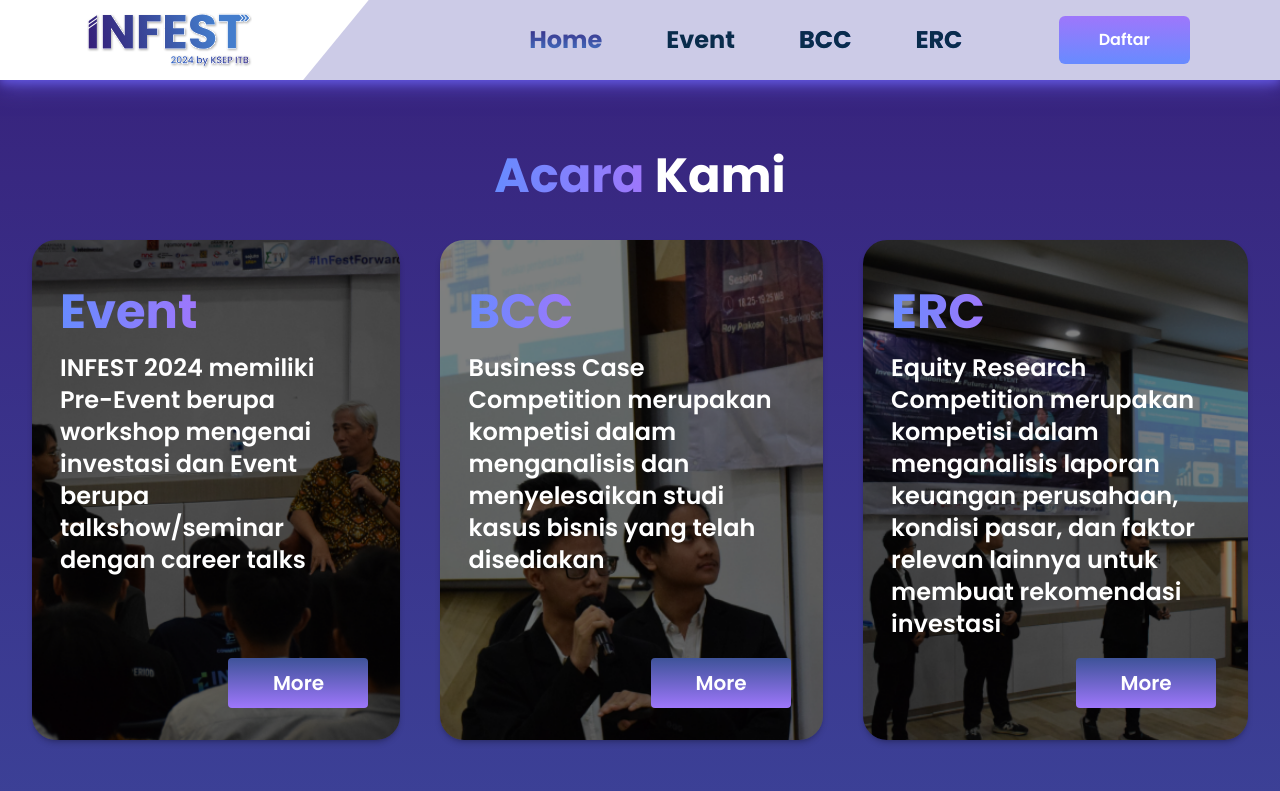
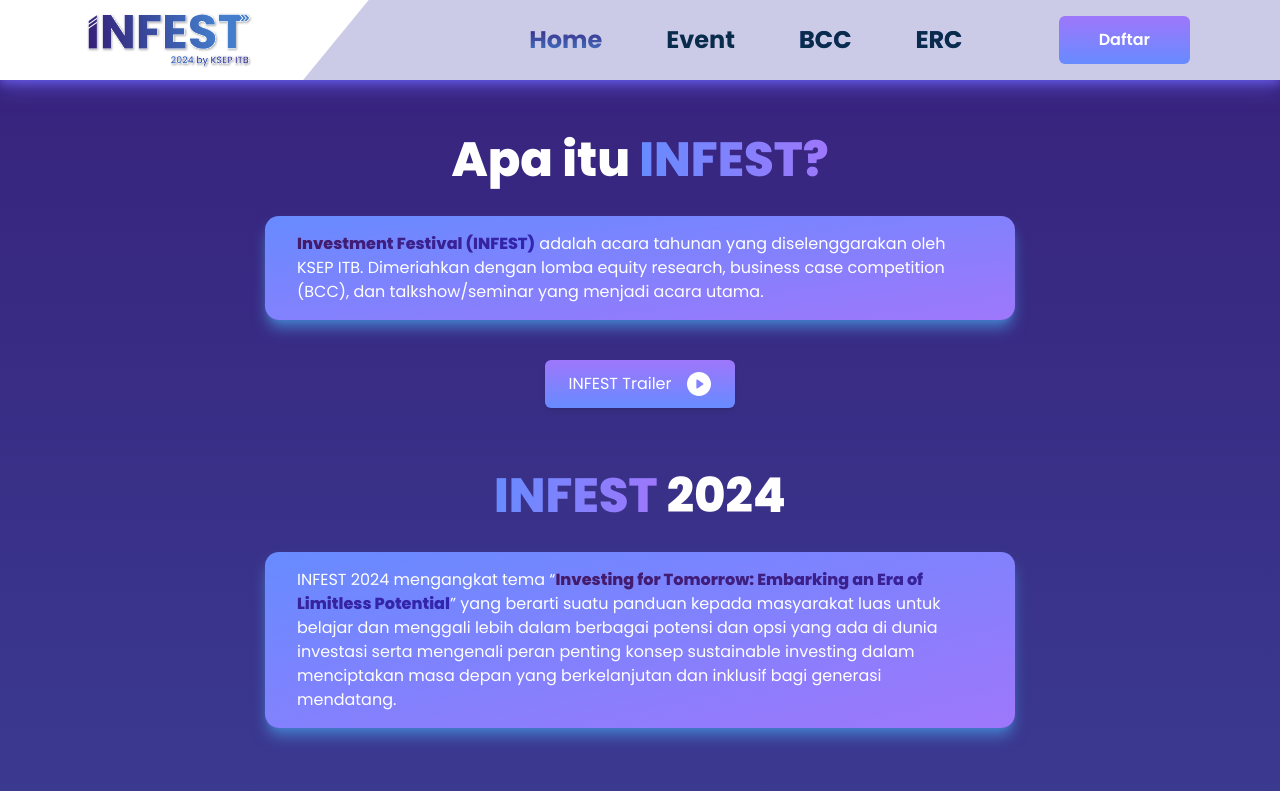
Before and after one commit to farrelathalla/INFEST-2024, a Next.js app: page / in a window 1280 px wide. Shown: the top 791 px of the page. Built offline with nearby package versions, Linux system fonts and the light colour scheme.

Commit message:
feat: finish home page

```diff
--- a/app/page.js
+++ b/app/page.js
@@ -1,12 +1,18 @@
 import AcaraKami from "@/components/acarakami/AcaraKami";
 import TimeLineHome from "@/components/timeline-home/TimeLineHome";
 import FAQHome from "@/components/home/FAQHome";
+import WhatIsInfest from "@/components/home/WhatIsInfest";
+import Infest2024 from "@/components/home/Infest2024";
 
 export default function Home() {
   return (
     <main className="wrapper">
+      <WhatIsInfest />
+      <Infest2024 />
+      <div className="mt-16" />
       <AcaraKami />
       <TimeLineHome />
+      <div className="mt-16" />
       <FAQHome />
     </main>
   );
--- a/components/acarakami/AcaraKami.js
+++ b/components/acarakami/AcaraKami.js
@@ -3,7 +3,7 @@
 
 const AcaraKami = ({ title, description, prizes }) => {
   return (
-    <div className="wrapper ">
+    <div className="w-full">
         <h1 className="text-3xl md:text-5xl font-bold text-center">
           <span className="bg-gradient-to-r from-[#678BFF] to-[#9E77FB] bg-clip-text text-transparent">Acara</span> Kami
         </h1>
--- a/components/acarakami/EventCard.js
+++ b/components/acarakami/EventCard.js
@@ -6,7 +6,7 @@
 const EventCard = ({ title, description, image, url }) => {
   return (
     <div
-      className={`flex-initial md:max-w-[385px] max-w-[266px] h-[400px] md:h-[500px] rounded-3xl px-5 md:px-7 pt-8 md:pt-12 bg-cover ${image} relative shadow-dark`}
+      className={`flex-initial md:max-w-[385px] shadow-primary w-full h-[300px] md:h-[500px] rounded-3xl px-5 md:px-7 pt-8 md:pt-12 bg-cover ${image} relative`}
     >
       <h2 className="text-3xl md:text-5xl font-bold ">
         <span className="bg-gradient-to-r from-[#678BFF] to-[#9E77FB] bg-clip-text text-transparent">{title}</span>
--- a/components/home/WhatIsInfest.jsx
+++ b/components/home/WhatIsInfest.jsx
@@ -1,5 +1,8 @@
 import React from 'react';
 import Video from "@/public/infestReels.mp4";
+import Link from 'next/link';
+import PlayButton from "@/public/play-button.svg"
+import Image from 'next/image';
 
 const WhatIsInfest = () => {
   return (
@@ -21,6 +24,11 @@
           </video>
         </div> */}
       </div>
+      <Link href="https://www.instagram.com/reel/CxUUCq8yPuc/?utm_source=ig_web_copy_link&igsh=MzRlODBiNWFlZA==" target='_blank' className='mt-6'>
+          <button className='flex gap-x-4 rounded-md py-3 px-6 items-center background-card-gradient hover:background-page-gradient shadow-md'>
+            INFEST Trailer <Image src={PlayButton} height={24} width={24} className='text-white' />
+          </button>
+      </Link>
     </div>
   );
 };
```
Also changed, not shown: public/play-button.svg (added).
